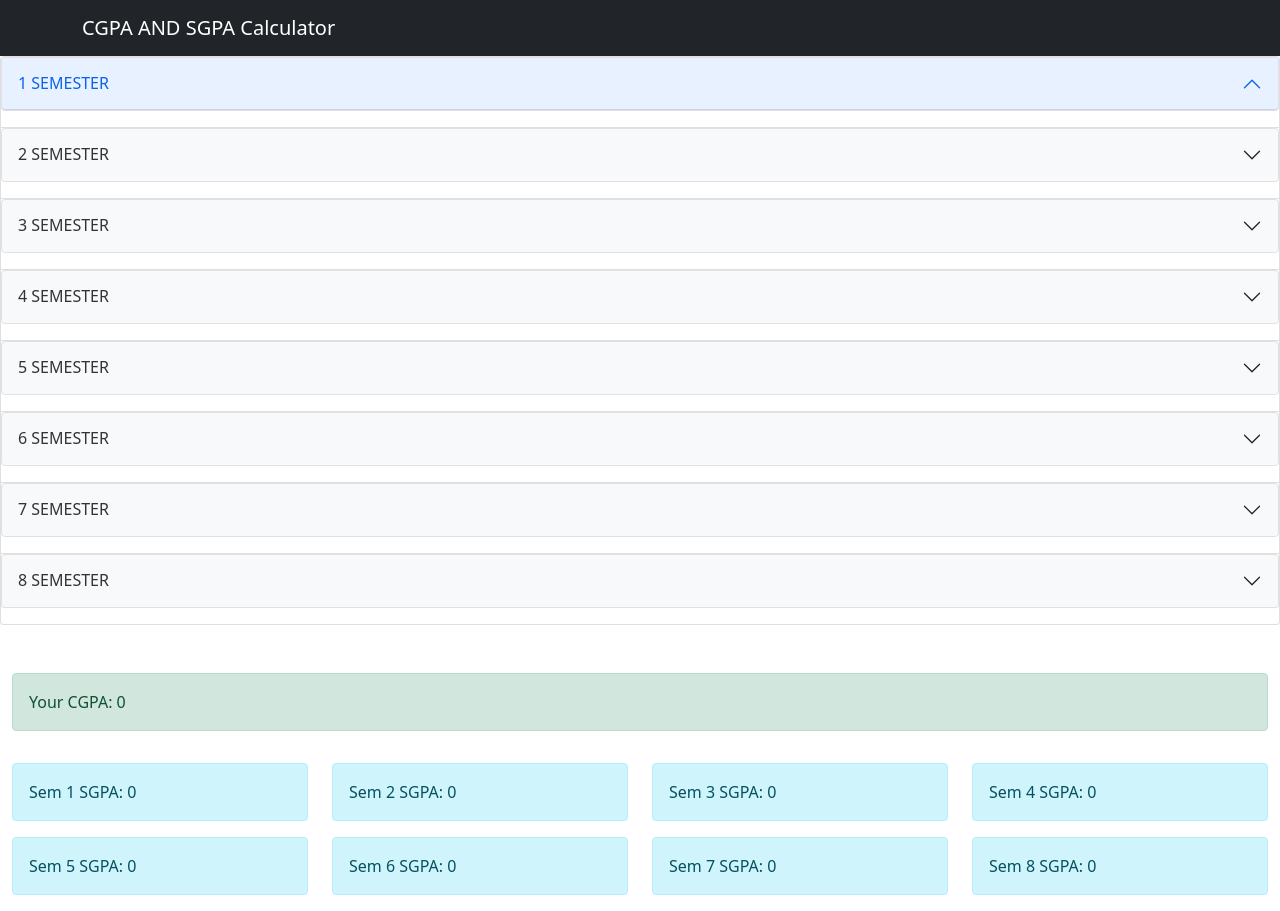
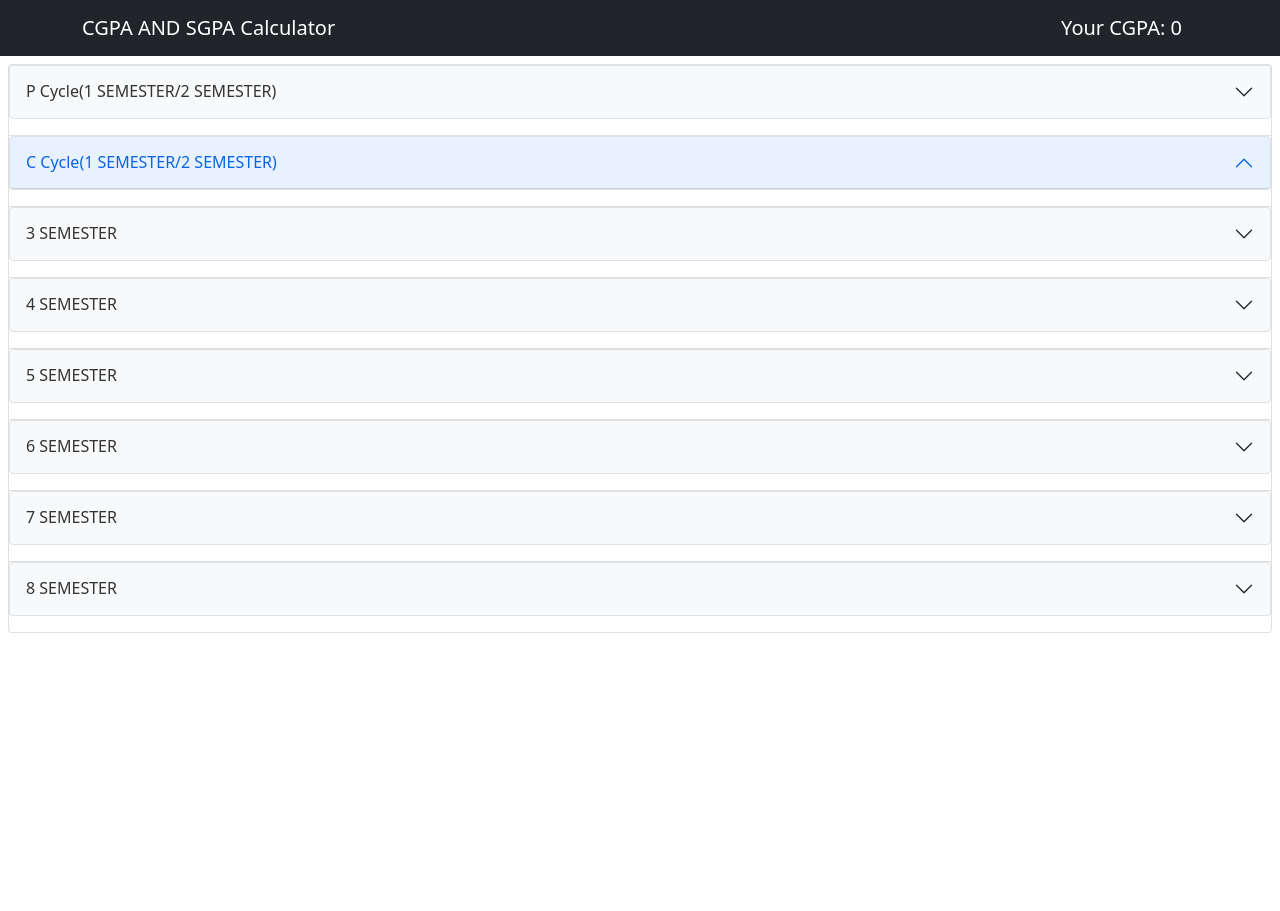
Before and after one commit to jumaan1st/cgpa, a plain HTML site: page index.html in a window 1280 px wide. After the commit the page ends 800 px from the top, so only its background shows below. Drawn offline with nearby package versions, Linux system fonts and the light colour scheme.

Commit message:
Update index.html

```diff
--- a/index.html
+++ b/index.html
@@ -19,23 +19,32 @@
     <nav class="navbar navbar-expand-lg navbar-dark bg-dark sticky-top">
         <div class="container">
             <a class="navbar-brand" href="#">CGPA AND SGPA Calculator</a>
+            <div class="ml-auto">
+                <a class="navbar-brand" href="#">Your CGPA: <span id="cgpa">0</span></a>
+            </div>
         </div>
     </nav>
+
+    <div class="m-2">
         <div class="accordion" id="accordionExample">
             <div class="accordion-item">
-            <h2 class="accordion-header" id="headingOne">
-                <button class="accordion-button" type="button" data-bs-toggle="collapse" data-bs-target="#collapseOne"
-                    aria-expanded="false" aria-controls="collapseOne">
-                    1 SEMESTER <span class="sgpa-1 accord"></span>
+                <h2 class="accordion-header" id="headingTwo">
+                    <button class="accordion-button collapsed" type="button" data-bs-toggle="collapse"
+                        data-bs-target="#collapseTwo" aria-expanded="false" aria-controls="collapseTwo">
+                        P Cycle(1 SEMESTER/2 SEMESTER)
+                        <span id="sgpa-1" class="sgpa-indicator" class="accord"></span></span>
+            </div>
             </button>
             </h2>
-            <div id="collapseOne" class="accordion-collapse collapse" aria-labelledby="headingOne"
+            <div id="collapseTwo" class="accordion-collapse collapse" aria-labelledby="headingTwo"
                 data-bs-parent="#accordionExample">
                 <div class="accordion-body">
                     <form id="form-1" onsubmit="formdata(1,9); return false;">
                         <h2>Enter Subject Credits and Marks</h2>
 
-                        <label for="1-sub-1-credits">Calculus & Differential Equations/Advanced Calculus and Numerical Methods - Credits:</label>
+                        <label for="1-sub-1-credits">Calculus & Differential Equations/Advanced Calculus and
+                            Numerical
+                            Methods - Credits:</label>
                         <input type="number" id="1-sub-1-credits" name="1-sub-1-credits" value="3" min="0" max="10"
                             readonly>
                         <label for="1-sub-1-marks">Marks:</label>
@@ -43,7 +52,7 @@
 
                         <br><br>
 
-                        <label for="1-sub-2-credits">Engineering Chemistry  - Credits:</label>
+                        <label for="1-sub-2-credits">Engineering Physics - Credits:</label>
                         <input type="number" id="1-sub-2-credits" name="1-sub-2-credits" value="3" min="0" max="10"
                             readonly>
                         <label for="1-sub-2-marks">Marks:</label>
@@ -51,49 +60,51 @@
 
                         <br><br>
 
-                        <label for="1-sub-3-credits">Problem-Solving through Programming - Credits:</label>
+                        <label for="1-sub-3-credits">Basic Electrical Engineering - Credits:</label>
                         <input type="number" id="1-sub-3-credits" name="1-sub-3-credits" value="3" min="0" max="10"
                             readonly>
                         <label for="1-sub-3-marks">Marks:</label>
                         <input type="number" id="1-sub-3-marks" name="1-sub-3-marks" min="0" max="100" required>
 
                         <br><br>
-                        <label for="1-sub-4-credits">Basic Electronics & Communication Engineering - Credits:</label>
+                        <label for="1-sub-4-credits">Elements of Civil Engineering and Mechanics- Credits:</label>
                         <input type="number" id="1-sub-4-credits" name="1-sub-4-credits" value="3" min="0" max="10"
                             readonly>
                         <label for="1-sub-4-marks">Marks:</label>
                         <input type="number" id="1-sub-4-marks" name="1-sub-4-marks" min="0" max="100" required>
 
                         <br><br>
-                        <label for="1-sub-5-credits">Elements of Mechanical Engineering- Credits:</label>
+                        <label for="1-sub-5-credits">Engineering Visualization - Credits:</label>
                         <input type="number" id="1-sub-5-credits" name="1-sub-5-credits" value="3" min="0" max="10"
                             readonly>
                         <label for="1-sub-5-marks">Marks:</label>
                         <input type="number" id="1-sub-5-marks" name="1-sub-5-marks" min="0" max="100" required>
 
                         <br><br>
-                        <label for="1-sub-6-credits">Engineering Chemistry Laboratory - Credits:</label>
+                        <label for="1-sub-6-credits">Engineering Physics Laboratory - Credits:</label>
                         <input type="number" id="1-sub-6-credits" name="1-sub-6-credits" value="1" min="0" max="10"
                             readonly>
                         <label for="1-sub-6-marks">Marks:</label>
                         <input type="number" id="1-sub-6-marks" name="1-sub-6-marks" min="0" max="100" required>
 
                         <br><br>
-                        <label for="1-sub-7-credits">Computer Programming Laboratory - Credits:</label>
+                        <label for="1-sub-7-credits">Basic Electrical Engineering Laboratory - Credits:</label>
                         <input type="number" id="1-sub-7-credits" name="1-sub-7-credits" value="1" min="0" max="10"
                             readonly>
                         <label for="1-sub-7-marks">Marks:</label>
                         <input type="number" id="1-sub-7-marks" name="1-sub-7-marks" min="0" max="100" required>
 
                         <br><br>
-                        <label for="1-sub-8-credits">Communicative English/Professional Writing Skills in English - Credits:</label>
+                        <label for="1-sub-8-credits">Communicative English/Professional Writing Skills in English -
+                            Credits: - Credits:</label>
                         <input type="number" id="1-sub-8-credits" name="1-sub-8-credits" value="2" min="0" max="10"
                             readonly>
                         <label for="1-sub-8-marks">Marks:</label>
                         <input type="number" id="1-sub-8-marks" name="1-sub-8-marks" min="0" max="100" required>
 
                         <br><br>
-                        <label for="1-sub-9-credits">Innovation and Design Thinking/Scientific Foundations of Health -
+                        <label for="1-sub-9-credits">Innovation and Design Thinking/Scientific Foundations of Health
+                            -
                             Credits:</label>
                         <input type="number" id="1-sub-9-credits" name="1-sub-9-credits" value="1" min="0" max="10"
                             readonly>
@@ -101,7 +112,6 @@
                         <input type="number" id="1-sub-9-marks" name="1-sub-9-marks" min="0" max="100" required>
 
                         <br><br>
-                        <!-- Repeat similar blocks for other subjects -->
 
                         <input type="submit" value="Submit">
                     </form>
@@ -110,19 +120,21 @@
             </div>
         </div>
         <div class="accordion-item">
-            <h2 class="accordion-header" id="headingTwo">
-                <button class="accordion-button collapsed" type="button" data-bs-toggle="collapse"
-                    data-bs-target="#collapseTwo" aria-expanded="false" aria-controls="collapseTwo">
-                    2 SEMESTER
+            <h2 class="accordion-header" id="headingOne">
+                <button class="accordion-button" type="button" data-bs-toggle="collapse" data-bs-target="#collapseOne"
+                    aria-expanded="false" aria-controls="collapseOne">
+                    C Cycle(1 SEMESTER/2 SEMESTER) <span id="sgpa-2" class="sgpa-indicator" class="accord"></span></span>
                 </button>
             </h2>
-            <div id="collapseTwo" class="accordion-collapse collapse" aria-labelledby="headingTwo"
+            <div id="collapseOne" class="accordion-collapse collapse" aria-labelledby="headingOne"
                 data-bs-parent="#accordionExample">
                 <div class="accordion-body">
                     <form id="form-2" onsubmit="formdata(2,9); return false;">
                         <h2>Enter Subject Credits and Marks</h2>
 
-                            <label for="2-sub-1-credits">Calculus & Differential Equations/Advanced Calculus and Numerical Methods - Credits:</label>
+                        <label for="2-sub-1-credits">Calculus & Differential Equations/Advanced Calculus and
+                            Numerical
+                            Methods - Credits:</label>
                         <input type="number" id="2-sub-1-credits" name="2-sub-1-credits" value="3" min="0" max="10"
                             readonly>
                         <label for="2-sub-1-marks">Marks:</label>
@@ -130,7 +142,7 @@
 
                         <br><br>
 
-                            <label for="2-sub-2-credits">Engineering Physics - Credits:</label>
+                        <label for="2-sub-2-credits">Engineering Chemistry - Credits:</label>
                         <input type="number" id="2-sub-2-credits" name="2-sub-2-credits" value="3" min="0" max="10"
                             readonly>
                         <label for="2-sub-2-marks">Marks:</label>
@@ -138,49 +150,52 @@
 
                         <br><br>
 
-                            <label for="2-sub-3-credits">Basic Electrical Engineering - Credits:</label>
+                        <label for="2-sub-3-credits">Problem-Solving through Programming - Credits:</label>
                         <input type="number" id="2-sub-3-credits" name="2-sub-3-credits" value="3" min="0" max="10"
                             readonly>
                         <label for="2-sub-3-marks">Marks:</label>
                         <input type="number" id="2-sub-3-marks" name="2-sub-3-marks" min="0" max="100" required>
 
                         <br><br>
-                            <label for="2-sub-4-credits">Elements of Civil Engineering and Mechanics- Credits:</label>
+                        <label for="2-sub-4-credits">Basic Electronics & Communication Engineering -
+                            Credits:</label>
                         <input type="number" id="2-sub-4-credits" name="2-sub-4-credits" value="3" min="0" max="10"
                             readonly>
                         <label for="2-sub-4-marks">Marks:</label>
                         <input type="number" id="2-sub-4-marks" name="2-sub-4-marks" min="0" max="100" required>
 
                         <br><br>
-                            <label for="2-sub-5-credits">Engineering Visualization - Credits:</label>
+                        <label for="2-sub-5-credits">Elements of Mechanical Engineering- Credits:</label>
                         <input type="number" id="2-sub-5-credits" name="2-sub-5-credits" value="3" min="0" max="10"
                             readonly>
                         <label for="2-sub-5-marks">Marks:</label>
                         <input type="number" id="2-sub-5-marks" name="2-sub-5-marks" min="0" max="100" required>
 
                         <br><br>
-                            <label for="2-sub-6-credits">Engineering Physics Laboratory - Credits:</label>
+                        <label for="2-sub-6-credits">Engineering Chemistry Laboratory - Credits:</label>
                         <input type="number" id="2-sub-6-credits" name="2-sub-6-credits" value="1" min="0" max="10"
                             readonly>
                         <label for="2-sub-6-marks">Marks:</label>
                         <input type="number" id="2-sub-6-marks" name="2-sub-6-marks" min="0" max="100" required>
 
                         <br><br>
-                            <label for="2-sub-7-credits">Basic Electrical Engineering Laboratory - Credits:</label>
+                        <label for="2-sub-7-credits">Computer Programming Laboratory - Credits:</label>
                         <input type="number" id="2-sub-7-credits" name="2-sub-7-credits" value="1" min="0" max="10"
                             readonly>
                         <label for="2-sub-7-marks">Marks:</label>
                         <input type="number" id="2-sub-7-marks" name="2-sub-7-marks" min="0" max="100" required>
 
                         <br><br>
-                            <label for="2-sub-8-credits">Communicative English/Professional Writing Skills in English - Credits: - Credits:</label>
+                        <label for="2-sub-8-credits">Communicative English/Professional Writing Skills in English -
+                            Credits:</label>
                         <input type="number" id="2-sub-8-credits" name="2-sub-8-credits" value="2" min="0" max="10"
                             readonly>
                         <label for="2-sub-8-marks">Marks:</label>
                         <input type="number" id="2-sub-8-marks" name="2-sub-8-marks" min="0" max="100" required>
 
                         <br><br>
-                            <label for="2-sub-9-credits">Innovation and Design Thinking/Scientific Foundations of Health -
+                        <label for="2-sub-9-credits">Innovation and Design Thinking/Scientific Foundations of Health
+                            -
                             Credits:</label>
                         <input type="number" id="2-sub-9-credits" name="2-sub-9-credits" value="1" min="0" max="10"
                             readonly>
@@ -195,11 +210,12 @@
                 </div>
             </div>
         </div>
+
         <div class="accordion-item">
             <h2 class="accordion-header" id="headingThree">
                 <button class="accordion-button collapsed" type="button" data-bs-toggle="collapse"
                     data-bs-target="#collapseThree" aria-expanded="false" aria-controls="collapseThree">
-                    3 SEMESTER
+                    3 SEMESTER<span id="sgpa-3" class="sgpa-indicator" class="accord"></span></span>
                 </button>
             </h2>
             <div id="collapseThree" class="accordion-collapse collapse" aria-labelledby="headingThree"
@@ -208,7 +224,8 @@
                     <form id="form-3" onsubmit="formdata(3,8); return false;">
                         <h2>Enter Subject Credits and Marks</h2>
 
-                            <label for="3-sub-1-credits">Transform Calculus, Fourier Series and Numerical Techniques </label>
+                        <label for="3-sub-1-credits">Transform Calculus, Fourier Series and Numerical Techniques
+                        </label>
                         <input type="number" id="3-sub-1-credits" name="3-sub-1-credits" value="3" min="0" max="10"
                             readonly>
                         <label for="3-sub-1-marks">Marks:</label>
@@ -238,7 +255,8 @@
                         <input type="number" id="3-sub-4-marks" name="3-sub-4-marks" min="0" max="100" required>
 
                         <br><br>
-                            <label for="3-sub-5-credits">Object Oriented Programming with JAVA Laboratory - Credits:</label>
+                        <label for="3-sub-5-credits">Object Oriented Programming with JAVA Laboratory -
+                            Credits:</label>
                         <input type="number" id="3-sub-5-credits" name="3-sub-5-credits" value="1" min="0" max="10"
                             readonly>
                         <label for="3-sub-5-marks">Marks:</label>
@@ -252,7 +270,8 @@
                         <input type="number" id="3-sub-6-marks" name="3-sub-6-marks" min="0" max="100" required>
 
                         <br><br>
-                            <label for="3-sub-7-credits">Kannada/Constitution of India and Professional Ethics - Credits:</label>
+                        <label for="3-sub-7-credits">Kannada/Constitution of India and Professional Ethics -
+                            Credits:</label>
                         <input type="number" id="3-sub-7-credits" name="3-sub-7-credits" value="1" min="0" max="10"
                             readonly>
                         <label for="3-sub-7-marks">Marks:</label>
@@ -275,7 +294,7 @@
             <h2 class="accordion-header" id="headingfour">
                 <button class="accordion-button collapsed" type="button" data-bs-toggle="collapse"
                     data-bs-target="#collapsefour" aria-expanded="false" aria-controls="collapsefour">
-                    4 SEMESTER
+                    4 SEMESTER<span id="sgpa-4" class="sgpa-indicator" class="accord"></span></span>
                 </button>
             </h2>
             <div id="collapsefour" class="accordion-collapse collapse" aria-labelledby="headingfour"
@@ -328,7 +347,8 @@
                         <input type="number" id="4-sub-6-marks" name="4-sub-6-marks" min="0" max="100" required>
 
                         <br><br>
-                        <label for="4-sub-7-credits">Kannada/Constitution of India and Professional Ethics - Credits:</label>
+                        <label for="4-sub-7-credits">Kannada/Constitution of India and Professional Ethics -
+                            Credits:</label>
                         <input type="number" id="4-sub-7-credits" name="4-sub-7-credits" value="1" min="0" max="10"
                             readonly>
                         <label for="4-sub-7-marks">Marks:</label>
@@ -367,7 +387,7 @@
             <h2 class="accordion-header" id="headingfive">
                 <button class="accordion-button collapsed" type="button" data-bs-toggle="collapse"
                     data-bs-target="#collapsefive" aria-expanded="false" aria-controls="collapsefive">
-                    5 SEMESTER
+                    5 SEMESTER<span id="sgpa-5" class="sgpa-indicator" class="accord"></span></span>
                 </button>
             </h2>
             <div id="collapsefive" class="accordion-collapse collapse" aria-labelledby="headingfive"
@@ -406,14 +426,16 @@
                         <input type="number" id="5-sub-4-marks" name="5-sub-4-marks" min="0" max="100" required>
 
                         <br><br>
-                        <label for="5-sub-5-credits">Database Management Systems Laboratory with Mini Project - Credits:</label>
+                        <label for="5-sub-5-credits">Database Management Systems Laboratory with Mini Project -
+                            Credits:</label>
                         <input type="number" id="5-sub-5-credits" name="5-sub-5-credits" value="1" min="0" max="10"
                             readonly>
                         <label for="5-sub-5-marks">Marks:</label>
                         <input type="number" id="5-sub-5-marks" name="5-sub-5-marks" min="0" max="100" required>
 
                         <br><br>
-                        <label for="5-sub-6-credits">Research Methodology & Intellectual Property Rights - Credits:</label>
+                        <label for="5-sub-6-credits">Research Methodology & Intellectual Property Rights -
+                            Credits:</label>
                         <input type="number" id="5-sub-6-credits" name="5-sub-6-credits" value="2" min="0" max="10"
                             readonly>
                         <label for="5-sub-6-marks">Marks:</label>
@@ -444,7 +466,7 @@
             <h2 class="accordion-header" id="headingsix">
                 <button class="accordion-button collapsed" type="button" data-bs-toggle="collapse"
                     data-bs-target="#collapsesix" aria-expanded="false" aria-controls="collapseTwo">
-                    6 SEMESTER
+                    6 SEMESTER<span id="sgpa-6" class="sgpa-indicator" class="accord"></span></span>
                 </button>
             </h2>
             <div id="collapsesix" class="accordion-collapse collapse" aria-labelledby="headingsix"
@@ -469,7 +491,8 @@
 
                         <br><br>
 
-                        <label for="6-sub-3-credits">Computer Graphics andFundamentals of Image Processing - Credits:</label>
+                        <label for="6-sub-3-credits">Computer Graphics andFundamentals of Image Processing -
+                            Credits:</label>
                         <input type="number" id="6-sub-3-credits" name="6-sub-3-credits" value="3" min="0" max="10"
                             readonly>
                         <label for="6-sub-3-marks">Marks:</label>
@@ -490,7 +513,8 @@
                         <input type="number" id="6-sub-5-marks" name="6-sub-5-marks" min="0" max="100" required>
 
                         <br><br>
-                        <label for="6-sub-6-credits">Computer Graphics and Image Processing Laboratory - Credits:</label>
+                        <label for="6-sub-6-credits">Computer Graphics and Image Processing Laboratory -
+                            Credits:</label>
                         <input type="number" id="6-sub-6-credits" name="6-sub-6-credits" value="1" min="0" max="10"
                             readonly>
                         <label for="6-sub-6-marks">Marks:</label>
@@ -504,7 +528,8 @@
                         <input type="number" id="6-sub-7-marks" name="6-sub-7-marks" min="0" max="100" required>
 
                         <br><br>
-                        <label for="6-sub-8-credits"> Innovation/Entrepreneurship /Societal Internship - Credits:</label>
+                        <label for="6-sub-8-credits"> Innovation/Entrepreneurship /Societal Internship -
+                            Credits:</label>
                         <input type="number" id="6-sub-8-credits" name="6-sub-8-credits" value="3" min="0" max="10"
                             readonly>
                         <label for="6-sub-8-marks">Marks:</label>
@@ -521,7 +546,7 @@
             <h2 class="accordion-header" id="headingseven">
                 <button class="accordion-button collapsed" type="button" data-bs-toggle="collapse"
                     data-bs-target="#collapseseven" aria-expanded="false" aria-controls="collapseseven">
-                    7 SEMESTER
+                    7 SEMESTER<span id="sgpa-7" class="sgpa-indicator" class="accord"></span></span>
                 </button>
             </h2>
             <div id="collapseseven" class="accordion-collapse collapse" aria-labelledby="headingseven"
@@ -585,7 +610,7 @@
             <h2 class="accordion-header" id="headingeight">
                 <button class="accordion-button collapsed" type="button" data-bs-toggle="collapse"
                     data-bs-target="#collapseeight" aria-expanded="false" aria-controls="collapseeight">
-                    8 SEMESTER
+                    8 SEMESTER<span id="sgpa-8" class="sgpa-indicator" class="accord"></span></span>
                 </button>
             </h2>
             <div id="collapseeight" class="accordion-collapse collapse" aria-labelledby="headingseven"
@@ -617,60 +642,7 @@
             </div>
         </div>
     </div>
-    <!-- Sticky CGPA and SGPA Scores at the Bottom -->
-    <div class="container-fluid mt-5">
-        <div class="row">
-            <div class="col-12 mb-3">
-                <div class="alert alert-success" role="alert">
-                    Your CGPA: <span id="cgpa">0</span>
     </div>
-            </div>
-
-            <div class="col-3 custom-col">
-                <div class="alert alert-info" role="alert">
-                    Sem 1 SGPA: <span id="sgpa-1" class="accord">0</span>
-                </div>
-            </div>
-            <div class="col-3 custom-col">
-                <div class="alert alert-info" role="alert">
-                    Sem 2 SGPA: <span id="sgpa-2" class="accord">0</span>
-                </div>
-            </div>
-            <div class="col-3 custom-col">
-                <div class="alert alert-info" role="alert">
-                    Sem 3 SGPA: <span id="sgpa-3" class="accord">0</span>
-                </div>
-            </div>
-            <div class="col-3 custom-col">
-                <div class="alert alert-info" role="alert">
-                    Sem 4 SGPA: <span id="sgpa-4" class="accord">0</span>
-                </div>
-            </div>
-            <div class="col-3 custom-col">
-                <div class="alert alert-info" role="alert">
-                    Sem 5 SGPA: <span id="sgpa-5" class="accord">0</span>
-                </div>
-            </div>
-            <div class="col-3 custom-col">
-                <div class="alert alert-info" role="alert">
-                    Sem 6 SGPA: <span id="sgpa-6" class="accord">0</span>
-                </div>
-            </div>
-            <div class="col-3 custom-col">
-                <div class="alert alert-info" role="alert">
-                    Sem 7 SGPA: <span id="sgpa-7" class="accord">0</span>
-                </div>
-            </div>
-            <div class="col-3 custom-col">
-                <div class="alert alert-info" role="alert">
-                    Sem 8 SGPA: <span id="sgpa-8" class="accord">0</span>
-                </div>
-            </div>
-            <!-- Add similar divs for the rest of the SGPA values -->
-        </div>
-    </div>
-
-
 </body>
 
 </html>
```
Lines whose indentation alone changed are shown as unchanged.
